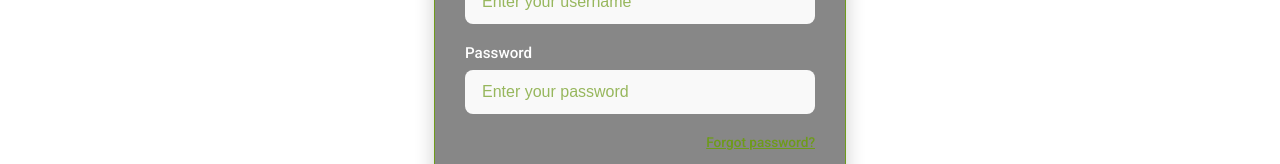
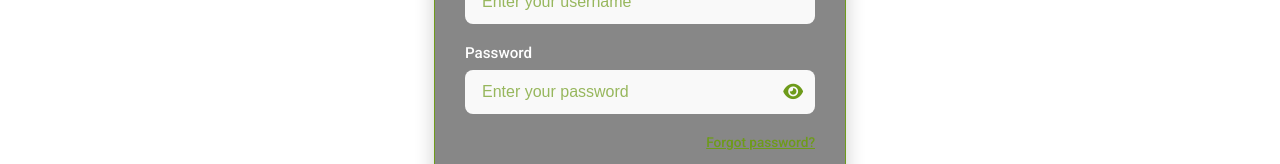
Before and after one commit to hamsacumar/ballerina, an Angular app in the folder froentend/: page / in a window 1280 px wide. Shown: the part 318-482 px from the top of the page. Built offline with nearby package versions, Linux system fonts and the light colour scheme.

Commit message:
add password show icon

```diff
--- a/froentend/src/app/panel/changepassword-panel/changepassword-panel.component.css
+++ b/froentend/src/app/panel/changepassword-panel/changepassword-panel.component.css
@@ -112,6 +112,17 @@
   font-weight: 500;
 }
 
+.error {
+  color: #ff4d4f;
+  font-size: 0.85rem;
+  margin-top: 4px;
+}
+
+.error small {
+  display: block;
+}
+
+
 /* Responsive design */
 @media (max-width: 768px) {
   .reset-container {
--- a/froentend/src/app/panel/changepassword-panel/changepassword-panel.component.html
+++ b/froentend/src/app/panel/changepassword-panel/changepassword-panel.component.html
@@ -10,12 +10,32 @@
       <div class="form-group">
         <label for="newPassword">New Password</label>
         <input type="password" id="newPassword" formControlName="newPassword" required>
+        <div class="error"
+          *ngIf="changePasswordForm.get('newPassword')?.touched && changePasswordForm.get('newPassword')?.invalid">
+          <small *ngIf="changePasswordForm.get('newPassword')?.hasError('required')">
+            Password is required.
+          </small>
+          <small *ngIf="changePasswordForm.get('newPassword')?.hasError('minlength')">
+            Password must be at least 6 characters long.
+          </small>
+        </div>
       </div>
 
       <div class="form-group">
         <label for="confirmPassword">Confirm New Password</label>
         <input type="password" id="confirmPassword" formControlName="confirmPassword" required>
+        <div class="error"
+          *ngIf="changePasswordForm.get('confirmPassword')?.touched && changePasswordForm.get('confirmPassword')?.invalid">
+          <small *ngIf="changePasswordForm.get('confirmPassword')?.hasError('required')">
+            Confirmation is required.
+          </small>
+        </div>
+        <div class="error"
+          *ngIf="changePasswordForm.errors?.['passwordMismatch'] && changePasswordForm.get('confirmPassword')?.touched">
+          <small>Passwords do not match.</small>
+        </div>
       </div>
+
 
       <button type="submit" class="reset-button" [disabled]="changePasswordForm.invalid">
         Reset Password
--- a/froentend/src/app/panel/changepassword-panel/changepassword-panel.component.ts
+++ b/froentend/src/app/panel/changepassword-panel/changepassword-panel.component.ts
@@ -34,7 +34,7 @@ export class ChangepasswordPanelComponent implements OnInit {
     private auth: AuthService,
     private router: Router,
     private snackBar: MatSnackBar
-  ) {}
+  ) { }
 
   verificationCode: string = '';
 
@@ -48,8 +48,8 @@ export class ChangepasswordPanelComponent implements OnInit {
       newPassword: ['', [Validators.required, Validators.minLength(6)]],
       confirmPassword: ['', [Validators.required]]
     }, { validators: this.passwordsMatchValidator });
+
   }
-
 
   // Validator to ensure newPassword and confirmPassword match
   private passwordsMatchValidator(form: FormGroup) {
--- a/froentend/src/app/panel/login-panel/login-panel.component.css
+++ b/froentend/src/app/panel/login-panel/login-panel.component.css
@@ -146,6 +146,29 @@
   cursor: not-allowed;
 }
 
+.password-input-wrapper {
+  position: relative;
+  width: 100%;
+}
+
+.password-input-wrapper input {
+  width: 100%;
+  padding-right: 40px; /* space for the eye icon */
+}
+
+.toggle-icon {
+  position: absolute;
+  right: 12px;
+  top: 50%;
+  transform: translateY(-50%);
+  cursor: pointer;
+  color: #6e9b1b; /* green */
+  font-size: 1.1rem;
+}
+
+.toggle-icon:hover {
+  color: #5a8215;
+}
 
 
 /* Responsive design */
--- a/froentend/src/app/panel/login-panel/login-panel.component.html
+++ b/froentend/src/app/panel/login-panel/login-panel.component.html
@@ -17,13 +17,19 @@
 
   <div class="form-group">
   <label for="password">Password</label>
-    <input type="password" id="password" formControlName="password" placeholder="Enter your password">
+  <div class="password-input-wrapper">
+    <input [type]="showPassword ? 'text' : 'password'" id="password" formControlName="password" placeholder="Enter your password">
+    <span class="toggle-icon" (click)="showPassword = !showPassword">
+      <i class="fa" [ngClass]="showPassword ? 'fa-eye-slash' : 'fa-eye'"></i>
+    </span>
+  </div>
   <div class="error" *ngIf="password?.touched && password?.invalid">
     <small *ngIf="password?.errors?.['required']">Password is required</small>
     <small *ngIf="password?.errors?.['minlength']">Password must be at least 6 characters</small>
     <small *ngIf="password?.errors?.['maxlength']">Password cannot exceed 30 characters</small>
   </div>
 </div>
+
 
   <div class="options">
     <label></label>
--- a/froentend/src/app/panel/login-panel/login-panel.component.ts
+++ b/froentend/src/app/panel/login-panel/login-panel.component.ts
@@ -27,6 +27,9 @@ import { LoginRequest } from '../../model/login.model';
 export class LoginPanelComponent implements OnInit {
   @Output() viewChange = new EventEmitter<string>();
   loginForm!: FormGroup;
+  showPassword: boolean = false;
+
+
 
   constructor(
     private fb: FormBuilder,
--- a/froentend/src/app/panel/register-panel/register-panel.component.css
+++ b/froentend/src/app/panel/register-panel/register-panel.component.css
@@ -130,6 +130,31 @@
   cursor: not-allowed;
 }
 
+.password-input-wrapper {
+  position: relative;
+  width: 100%;
+}
+
+.password-input-wrapper input {
+  width: 100%;
+  padding-right: 40px; /* space for eye icon */
+}
+
+.toggle-icon {
+  position: absolute;
+  right: 12px;
+  top: 50%;
+  transform: translateY(-50%);
+  cursor: pointer;
+  color: #6e9b1b;
+  font-size: 1.1rem;
+}
+
+.toggle-icon:hover {
+  color: #6e9b1b;
+}
+
+
 
 /* Responsive design */
 @media (max-width: 768px) {
--- a/froentend/src/app/panel/register-panel/register-panel.component.html
+++ b/froentend/src/app/panel/register-panel/register-panel.component.html
@@ -25,7 +25,12 @@
 
       <div class="form-group">
   <label for="password">Password</label>
-        <input type="password" id="password" formControlName="password">
+  <div class="password-input-wrapper">
+    <input [type]="showPassword ? 'text' : 'password'" id="password" formControlName="password">
+    <span class="toggle-icon" (click)="showPassword = !showPassword">
+      <i class="fa" [ngClass]="showPassword ? 'fa-eye-slash' : 'fa-eye'"></i>
+    </span>
+  </div>
   <div class="error" *ngIf="password?.touched && password?.invalid">
     <small *ngIf="password?.errors?.['required']">Password is required</small>
     <small *ngIf="password?.errors?.['minlength']">Password must be at least 6 characters</small>
@@ -38,13 +43,20 @@
 
 <div class="form-group">
   <label for="confirmPassword">Confirm Password</label>
-        <input type="password" id="confirmPassword" formControlName="confirmPassword">
+  <div class="password-input-wrapper">
+    <input [type]="showConfirmPassword ? 'text' : 'password'" id="confirmPassword" formControlName="confirmPassword">
+    <span class="toggle-icon" (click)="showConfirmPassword = !showConfirmPassword">
+      <i class="fa" [ngClass]="showConfirmPassword ? 'fa-eye-slash' : 'fa-eye'"></i>
+    </span>
+  </div>
   <div class="error"
     *ngIf="confirmPassword?.touched && (confirmPassword?.invalid || registerForm.hasError('passwordsMismatch'))">
     <small *ngIf="confirmPassword?.errors?.['required']">Confirm Password is required</small>
     <small *ngIf="registerForm.hasError('passwordsMismatch')">Passwords do not match</small>
   </div>
 </div>
+
+
 
       <button type="button" (click)="onVerify()" class="verify-button" [disabled]="registerForm.invalid">
         Verify
--- a/froentend/src/app/panel/register-panel/register-panel.component.ts
+++ b/froentend/src/app/panel/register-panel/register-panel.component.ts
@@ -17,6 +17,9 @@ import { RegisterRequest } from '../../model/register.model';
 export class RegisterPanelComponent {
   @Output() viewChange = new EventEmitter<string>();
   registerForm: FormGroup;
+  showPassword: boolean = false;
+  showConfirmPassword: boolean = false;
+
 
   constructor(private fb: FormBuilder, private AuthService: AuthService) {
     this.registerForm = this.fb.group({
--- a/froentend/src/index.html
+++ b/froentend/src/index.html
@@ -11,6 +11,7 @@
   <link rel="icon" type="image/x-icon" href="favicon.ico">
   <link href="https://fonts.googleapis.com/css2?family=Roboto:wght@300;400;500&display=swap" rel="stylesheet">
   <link href="https://fonts.googleapis.com/icon?family=Material+Icons" rel="stylesheet">
+  <link rel="stylesheet" href="https://cdnjs.cloudflare.com/ajax/libs/font-awesome/6.5.0/css/all.min.css">
 </head>
 
 <body class="mat-typography">
```
Lines whose indentation alone changed are shown as unchanged.
